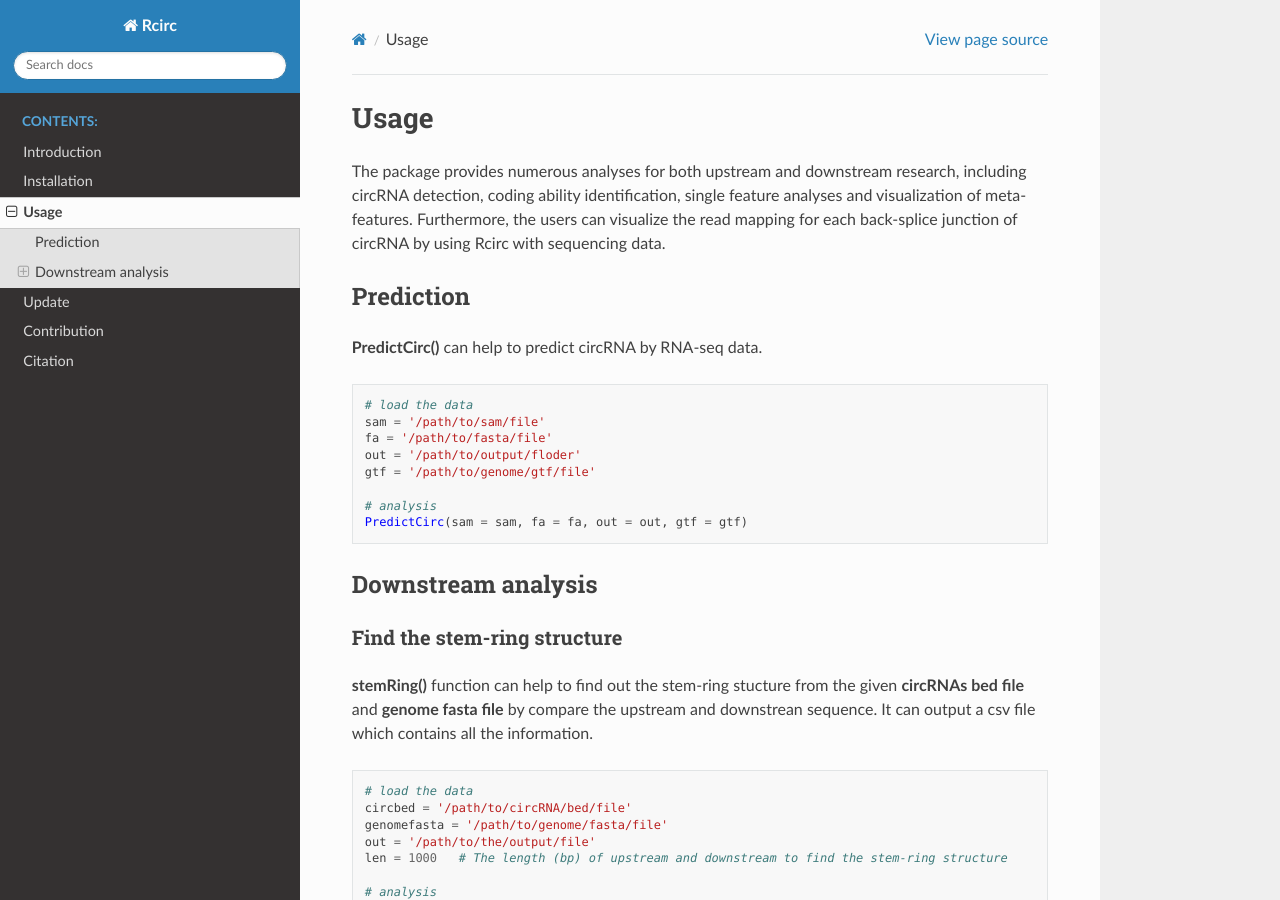
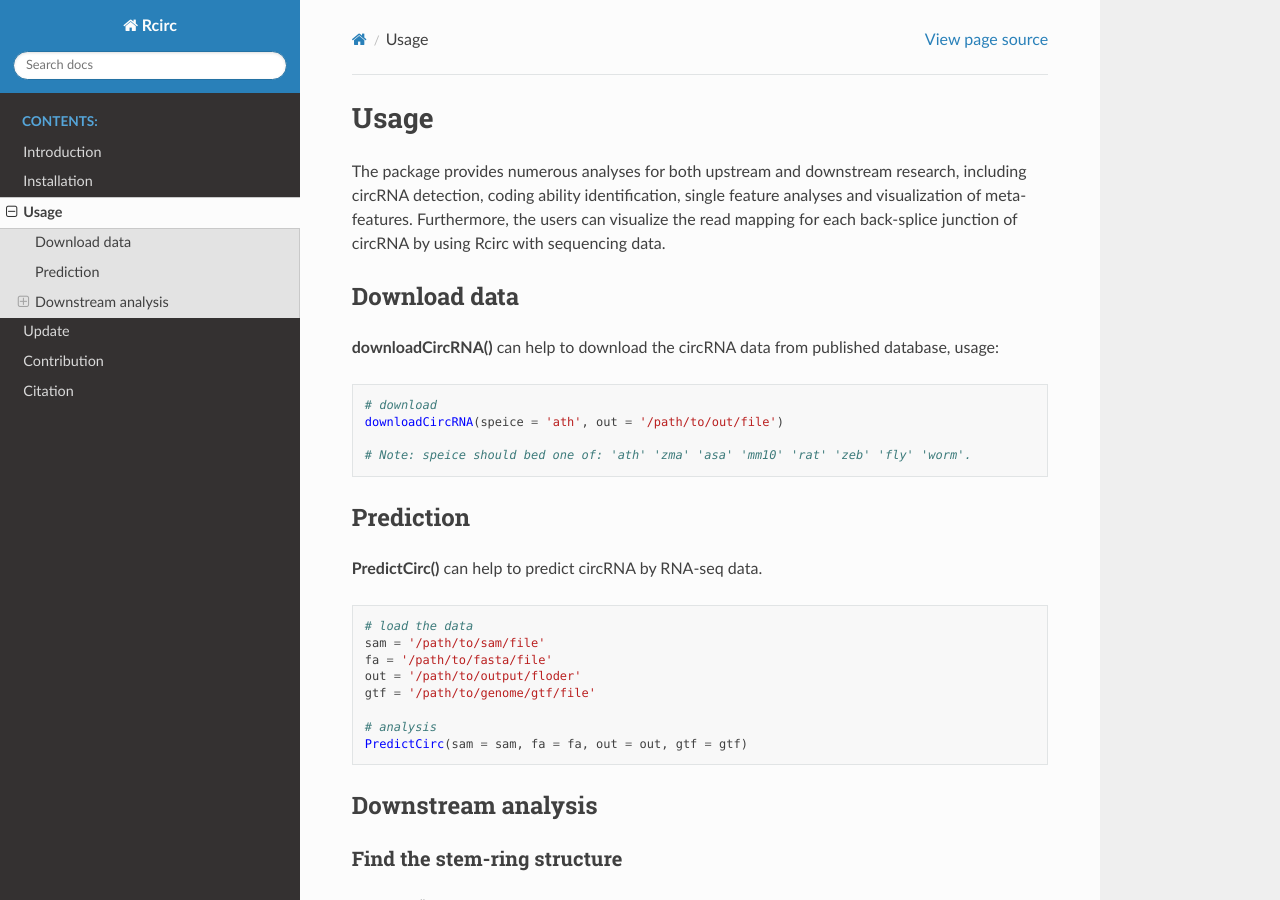
Before and after one commit to PSSUN/Rcirc_doc, a Sphinx documentation site: the page built from source/Usage/Usage.md, in a window 1280 px wide and 900 px high. Built offline with Sphinx 7.4.7 and the Read the Docs theme 2.0.0, drawn with Linux system fonts in a browser that asks for light colours.

Commit message:
Update Usage.md

````diff
--- a/source/Usage/Usage.md
+++ b/source/Usage/Usage.md
@@ -1,5 +1,17 @@
 # Usage
 The package provides numerous analyses for both upstream and downstream research, including circRNA detection, coding ability identification, single feature analyses and visualization of meta-features. Furthermore, the users can visualize the read mapping for each back-splice junction of circRNA by using Rcirc with sequencing data.
+
+## Download data
+
+**downloadCircRNA()** can help to download the circRNA data from published database, usage:
+
+```R
+# download
+downloadCircRNA(speice = 'ath', out = '/path/to/out/file')
+
+# Note: speice should bed one of: 'ath' 'zma' 'asa' 'mm10' 'rat' 'zeb' 'fly' 'worm'.
+```
+
 
 ## Prediction
 
````
